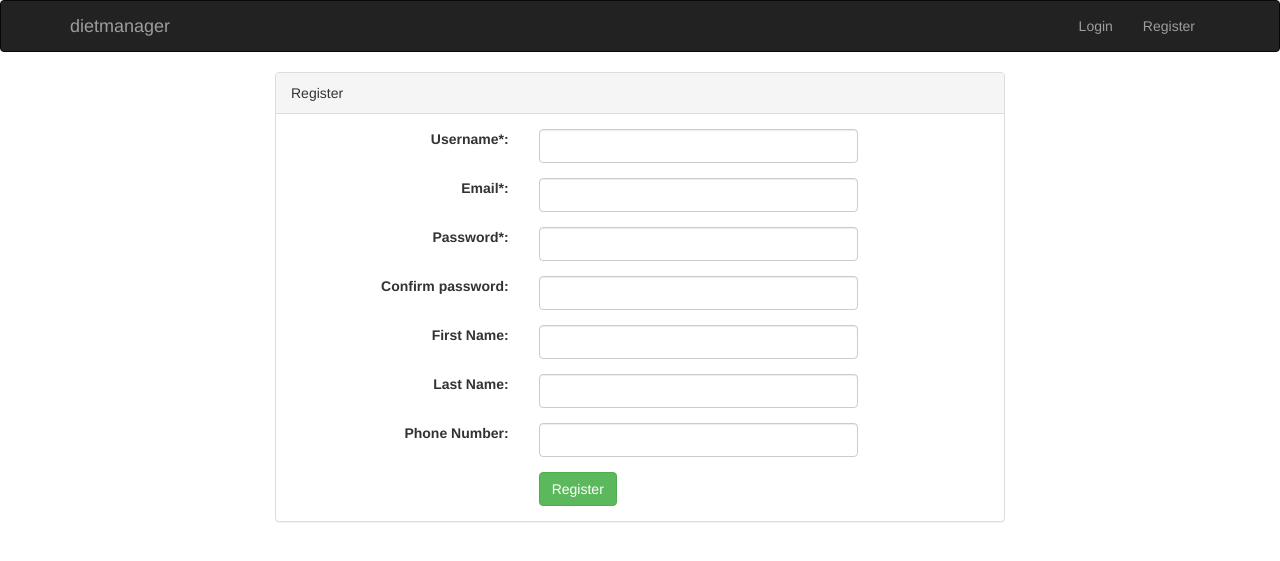
After one commit to teamscriptcrew/DietMaster, a Django app: page /register/ in a window 1280 px wide. The commit adds this page. Shown: the top 561 px of the page. Run offline with Django 3.2, Linux system fonts and the light colour scheme; some libraries are stand-ins or nearby versions.

Commit message:
added basic files

```diff
--- a/DietMaster-Project/DietMaster/settings.py
+++ b/DietMaster-Project/DietMaster/settings.py
@@ -37,6 +37,7 @@ INSTALLED_APPS = [
     'django.contrib.sessions',
     'django.contrib.messages',
     'django.contrib.staticfiles',
+    'dietmanager',
 ]
 
 MIDDLEWARE = [
--- a/DietMaster-Project/DietMaster/urls.py
+++ b/DietMaster-Project/DietMaster/urls.py
@@ -14,8 +14,9 @@ Including another URLconf
     2. Add a URL to urlpatterns:  path('blog/', include('blog.urls'))
 """
 from django.contrib import admin
-from django.urls import path
+from django.urls import path, include
 
 urlpatterns = [
     path('admin/', admin.site.urls),
+     path('', include('dietmanager.urls'))
 ]
--- a/DietMaster-Project/dietmanager/forms.py
+++ b/DietMaster-Project/dietmanager/forms.py
@@ -8,4 +8,3 @@ class RegisterForm(forms.Form):
     first_name = forms.CharField(widget=forms.TextInput(attrs={'class':'form-control'}))
     last_name = forms.CharField(widget=forms.TextInput(attrs={'class':'form-control'}))
     phone_number = forms.CharField(widget=forms.NumberInput(attrs={'class':'form-control'}), required=False)
-s
--- /dev/null
+++ b/DietMaster-Project/dietmanager/templates/dietmanager/base.html
@@ -0,0 +1,41 @@
+<!DOCTYPE html>
+<html lang="en">
+<head>
+    <title>Diet Master</title>
+
+    <meta charset="utf-8">
+    <meta name="viewport" content="width=device-width, initial-scale=1">
+
+    <link rel="stylesheet" href="//maxcdn.bootstrapcdn.com/bootstrap/3.3.7/css/bootstrap.min.css">
+</head>
+<body class="override">
+    <nav class="navbar navbar-inverse" role="navigation">
+        <div class="container">
+            <div class="navbar-header">
+                <button type="button" class="navbar-toggle collapsed" data-toggle="collapse" data-target="#navbar" aria-expanded="false">
+                    <span class="sr-only">Toggle navigation</span>
+                    <span class="icon-bar"></span>
+                    <span class="icon-bar"></span>
+                    <span class="icon-bar"></span>
+                </button>
+                <a class="navbar-brand" href="/FoodApp/">dietmanager</a>
+            </div>
+
+            <div id="navbar" class="collapse navbar-collapse">
+                <ul class="nav navbar-nav navbar-right">
+                    <li><a href="/register">Register</a></li>
+                </ul>
+                <ul class="nav navbar-nav navbar-right">
+                    <li><a href="/login">Login</a></li>
+                </ul>
+            </div>
+        </div>
+    </nav>
+
+    <div class="container">
+        <div class="row">
+            {% block content %}{% endblock %}
+        </div>
+    </div>
+</body>
+</html>
--- a/DietMaster-Project/dietmanager/templates/dietmanager/login.html
+++ b/DietMaster-Project/dietmanager/templates/dietmanager/login.html
@@ -1,7 +1,7 @@
-{% extends "MyModule/base.html" %}
+{% extends "dietmanager/base.html" %}
 {% block content %}
     <div id="login">
-        <form action="{% url 'MyModule:login_user' %}" method="post">
+        <form action="{% url 'dietmanager:login_user' %}" method="post">
 	        {% csrf_token %}
 	        <div class="control-group">
 	            <label class="control-label" for="username">Username</label>
--- /dev/null
+++ b/DietMaster-Project/dietmanager/templates/dietmanager/register.html
@@ -0,0 +1,65 @@
+{% extends "dietmanager/base.html" %}
+
+{% block content %}
+    <div class="container">
+        <form action="{% url 'dietmanager:user_register' %}" method="post">
+            {% csrf_token %}
+            <div class="col-md-8 col-md-offset-2">
+                <div class="panel panel-default">
+                    <div class="panel-heading">Register</div>
+                    <div class="panel-body">
+                        {% if error_message %}
+                            <p class="bg-danger p-d ml-b">{{ error_message }}</p>
+                        {% endif %}
+
+                        <div class="form-group clearfix">
+                            <label for="{{ form.username.id_for_label }}" class="col-md-4 control-label text-right">Username<span class="text-red">*</span>:</label>
+                            <div class="col-md-6">
+                                {{ form.username }}
+                            </div>
+                        </div>
+                        <div class="form-group clearfix">
+                            <label for="{{ form.email.id_for_label }}" class="col-md-4 control-label text-right">Email<span class="text-red">*</span>:</label>
+                            <div class="col-md-6">
+                                {{ form.email }}
+                            </div>
+                        </div>
+                        <div class="form-group clearfix">
+                            <label for="{{ form.password.id_for_label }}" class="col-md-4 control-label text-right">Password<span class="text-red">*</span>:</label>
+                            <div class="col-md-6">
+                                {{ form.password }}
+                            </div>
+                        </div>
+                        <div class="form-group clearfix">
+                            <label for="{{ form.password_repeat.id_for_label }}" class="col-md-4 control-label text-right">Confirm password:</label>
+                            <div class="col-md-6">
+                                {{ form.password_repeat }}
+                            </div>
+                        </div>
+                        <div class="form-group clearfix">
+                            <label for="{{ form.first_name.id_for_label }}" class="col-md-4 control-label text-right">First Name:</label>
+                            <div class="col-md-6">
+                                {{ form.first_name }}
+                            </div>
+                        </div>
+                        <div class="form-group clearfix">
+                            <label for="{{ form.last_name.id_for_label }}" class="col-md-4 control-label text-right">Last Name:</label>
+                            <div class="col-md-6">
+                                {{ form.last_name }}
+                            </div>
+                        </div>
+                        <div class="form-group clearfix">
+                            <label for="{{ form.phone_number.id_for_label }}" class="col-md-4 control-label text-right">Phone Number:</label>
+                            <div class="col-md-6">
+                                {{ form.phone_number }}
+                            </div>
+                        </div>
+                        <div class="col-md-6 col-md-offset-4">
+                            <input type="submit" value="Register" class="btn btn-success">
+                        </div>
+                    </div>
+                </div>
+            </div>
+        </form>
+    </div>
+{% endblock %}
--- /dev/null
+++ b/DietMaster-Project/dietmanager/urls.py
@@ -0,0 +1,9 @@
+from django.conf.urls import url
+from . import views
+
+app_name = 'dietmanager'
+urlpatterns = [
+    url(r'^register/$', views.user_register, name='user_register'),
+    url(r'^main/$', views.main, name="main"),
+    url(r'^login/$', views.login_user, name="login_user"),
+]
--- a/DietMaster-Project/dietmanager/views.py
+++ b/DietMaster-Project/dietmanager/views.py
@@ -1,3 +1,78 @@
 from django.shortcuts import render
+from django.http import *
+from .forms import RegisterForm
+from django.contrib.auth.decorators import login_required
+from django.contrib.auth import authenticate, login, logout
+from django.contrib.auth.models import User
+from django.template import RequestContext
 
-# Create your views here.
+def user_register(request):
+    # if this is a POST request we need to process the form data
+    template = 'dietmanager/register.html'
+
+    if request.method == 'POST':
+        # create a form instance and populate it with data from the request:
+        form = RegisterForm(request.POST)
+        # check whether it's valid:
+        if form.is_valid():
+            if User.objects.filter(username=form.cleaned_data['username']).exists():
+                return render(request, template, {
+                    'form': form,
+                    'error_message': 'Username already exists.'
+                })
+            elif User.objects.filter(email=form.cleaned_data['email']).exists():
+                return render(request, template, {
+                    'form': form,
+                    'error_message': 'Email already exists.'
+                })
+            elif form.cleaned_data['password'] != form.cleaned_data['password_repeat']:
+                return render(request, template, {
+                    'form': form,
+                    'error_message': 'Passwords do not match.'
+                })
+            else:
+                # Create the user:
+                user = User.objects.create_user(
+                    form.cleaned_data['username'],
+                    form.cleaned_data['email'],
+                    form.cleaned_data['password']
+                )
+                user.first_name = form.cleaned_data['first_name']
+                user.last_name = form.cleaned_data['last_name']
+                user.phone_number = form.cleaned_data['phone_number']
+                user.save()
+
+                # Login the user
+                login(request, user)
+
+                # redirect to accounts page:
+                return HttpResponseRedirect('/login/')
+
+   # No post data availabe, let's just show the page.
+    else:
+        form = RegisterForm()
+
+    return render(request, template, {'form': form})
+
+
+def login_user(request, message=""):
+	logout(request)
+	username = ''
+	password = ''
+	if request.POST:
+		username = request.POST['username']
+		password = request.POST['password']
+		user = authenticate(username=username, password=password)
+		if user is not None:
+			if user.is_active:
+				login(request, user)
+				return HttpResponseRedirect('/main/')
+			else:
+				print("Not active user")
+		else:
+			print("Reached here")
+	return render(request, 'dietmanager/login.html', {message:"No such user found"})
+
+@login_required(login_url='/login/')
+def main(request):
+	return render(request, "dietmanager/logged_in.html")
```
Also changed, not shown: DietMaster-Project/db.sqlite3 (added).
